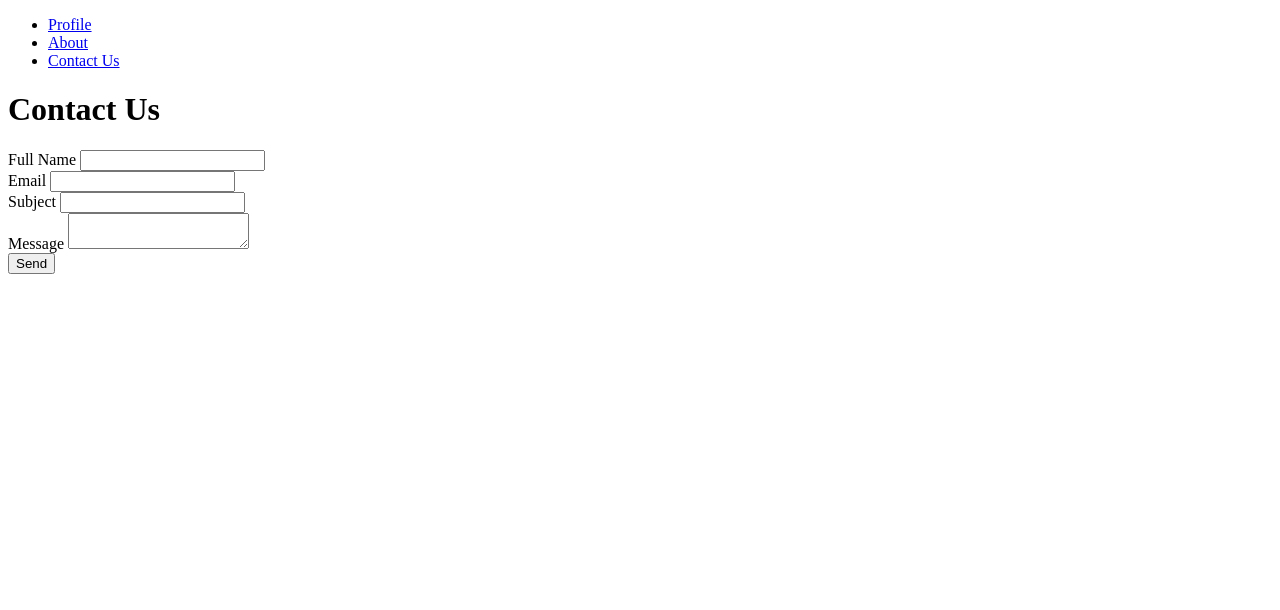
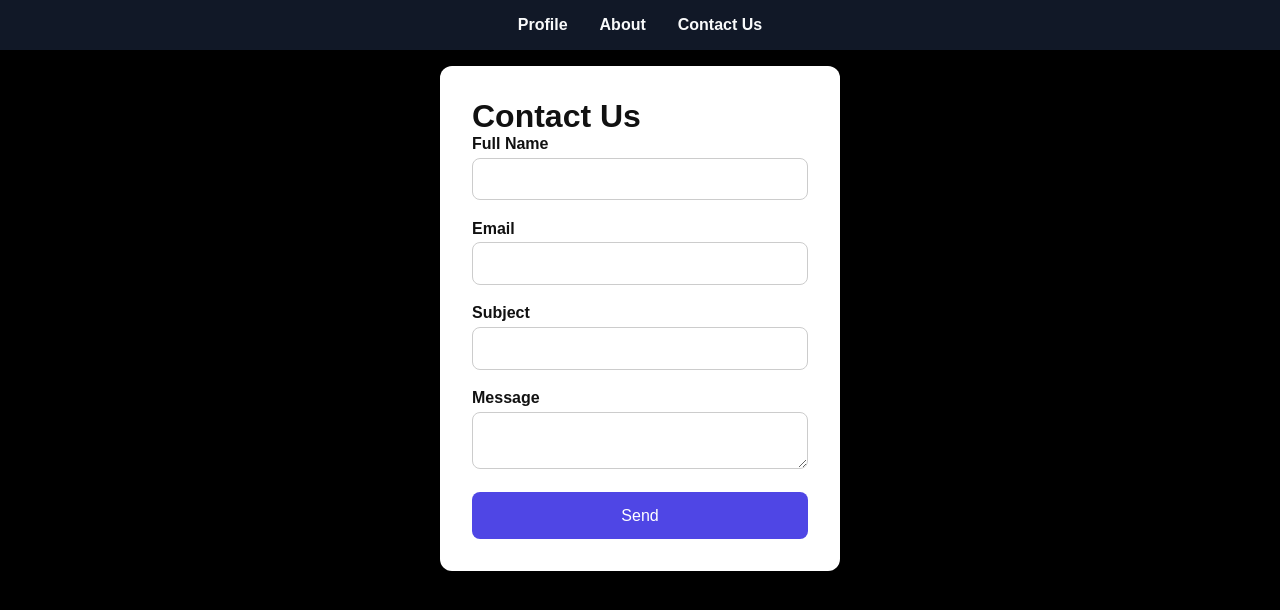
Before and after one commit to stanley5775/stage1-task, a plain HTML site: page Contact.html in a window 1280 px wide. Drawn offline with Linux system fonts and the light colour scheme; the site is published under a folder, as on GitHub Pages, so addresses that start at the root find nothing.

Commit message:
fix navigation links

```diff
--- a/Contact.html
+++ b/Contact.html
@@ -11,20 +11,20 @@
       crossorigin="anonymous"
       referrerpolicy="no-referrer"
     />
-    <link rel="stylesheet" href="/Contact.css" />
+    <link rel="stylesheet" href="Contact.css" />
   </head>
   <body>
     <header>
       <nav id="nav-links" data-testid="test-navigations">
         <ul>
           <li>
-            <a href="/index.html" data-testid="test-nav-contact">Profile</a>
+            <a href="index.html" data-testid="test-nav-contact">Profile</a>
           </li>
           <li>
-            <a href="/About.html" data-testid="test-nav-contact">About</a>
+            <a href="About.html" data-testid="test-nav-contact">About</a>
           </li>
           <li>
-            <a href="/Contact.html" data-testid="test-nav-contact"
+            <a href="Contact.html" data-testid="test-nav-contact"
               >Contact Us</a
             >
           </li>
@@ -79,6 +79,6 @@
         </p>
       </form>
     </main>
-    <script src="/Contact.js"></script>
+    <script src="Contact.js"></script>
   </body>
 </html>
```
Also changed, not shown: About.html (+4 -4 lines), index.html (+3 -3 lines).
